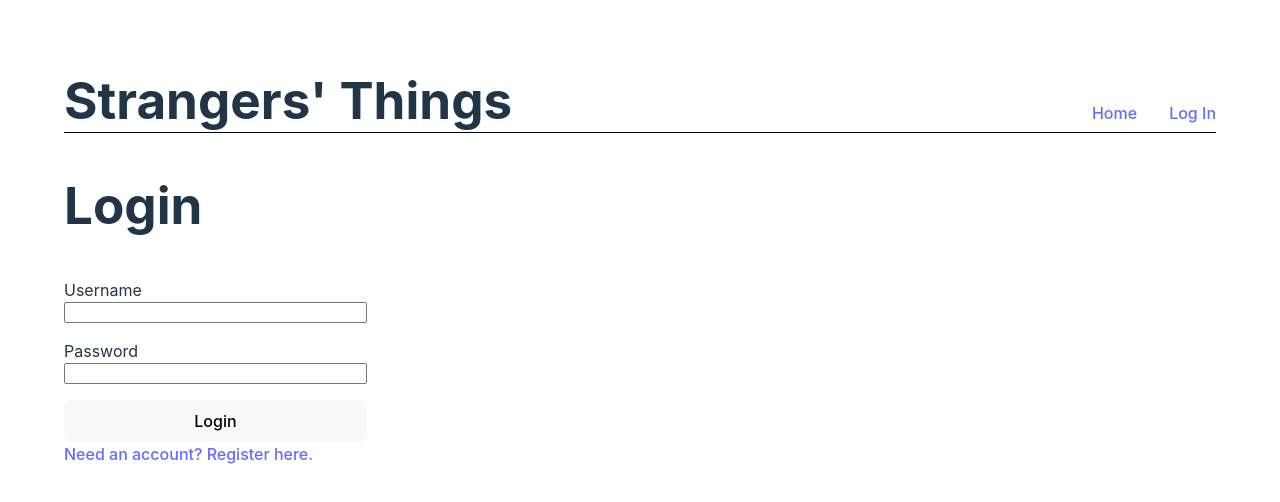
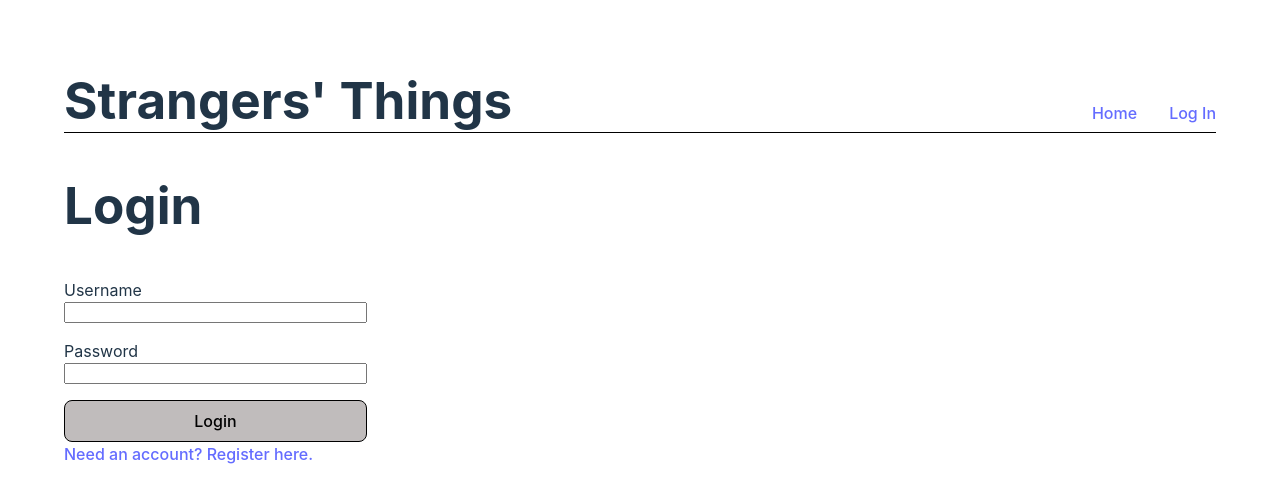
Before and after one commit to ottomanfred/stranger_things, a React (Vite) app: page /login in a window 1280 px wide. Shown: the top 502 px of the page. Built offline with nearby package versions, Linux system fonts and the light colour scheme.

Commit message:
style buttons

```diff
--- a/src/Layout/Root.scss
+++ b/src/Layout/Root.scss
@@ -67,8 +67,3 @@ menu>li {
 .post_message_input {
     height: 5rem;
 }
-
-button {
-    border: solid black .015rem;
-    background-color: rgb(192, 188, 188);
-}
--- a/src/index.css
+++ b/src/index.css
@@ -62,6 +62,11 @@ button:focus-visible {
     color: #747bff;
   }
   button {
-    background-color: #f9f9f9;
+    border: solid black 0.015rem;
+    background-color: rgb(192, 188, 188);
+  }
+
+  .post_card>button {
+    width: 6rem;
   }
 }
```
